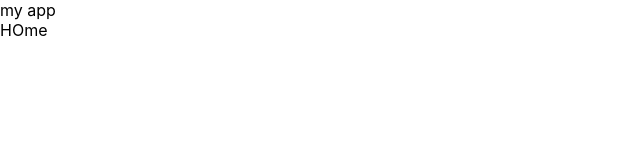
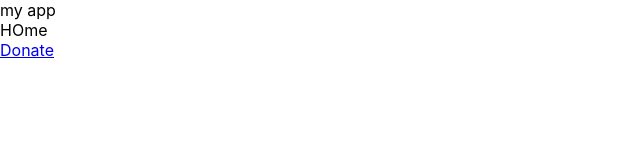
Before and after one commit to charishma-sv/practice-s, a React (Create React App) app: page / in a window 1280 px wide. Shown: the top 160 px of the page, without its empty margins (0-640 px from the left). Built offline with nearby package versions, Linux system fonts and the light colour scheme.

Commit message:
added donate button to home page

```diff
--- a/src/components/Home/index.js
+++ b/src/components/Home/index.js
@@ -1,9 +1,11 @@
 import React from 'react';
+import { Link } from 'react-router-dom';
 
 function Home() {
   return (
     <div>
       <div>HOme</div>
+      <Link to="/donate">Donate</Link>
     </div>
   );
 }
```
